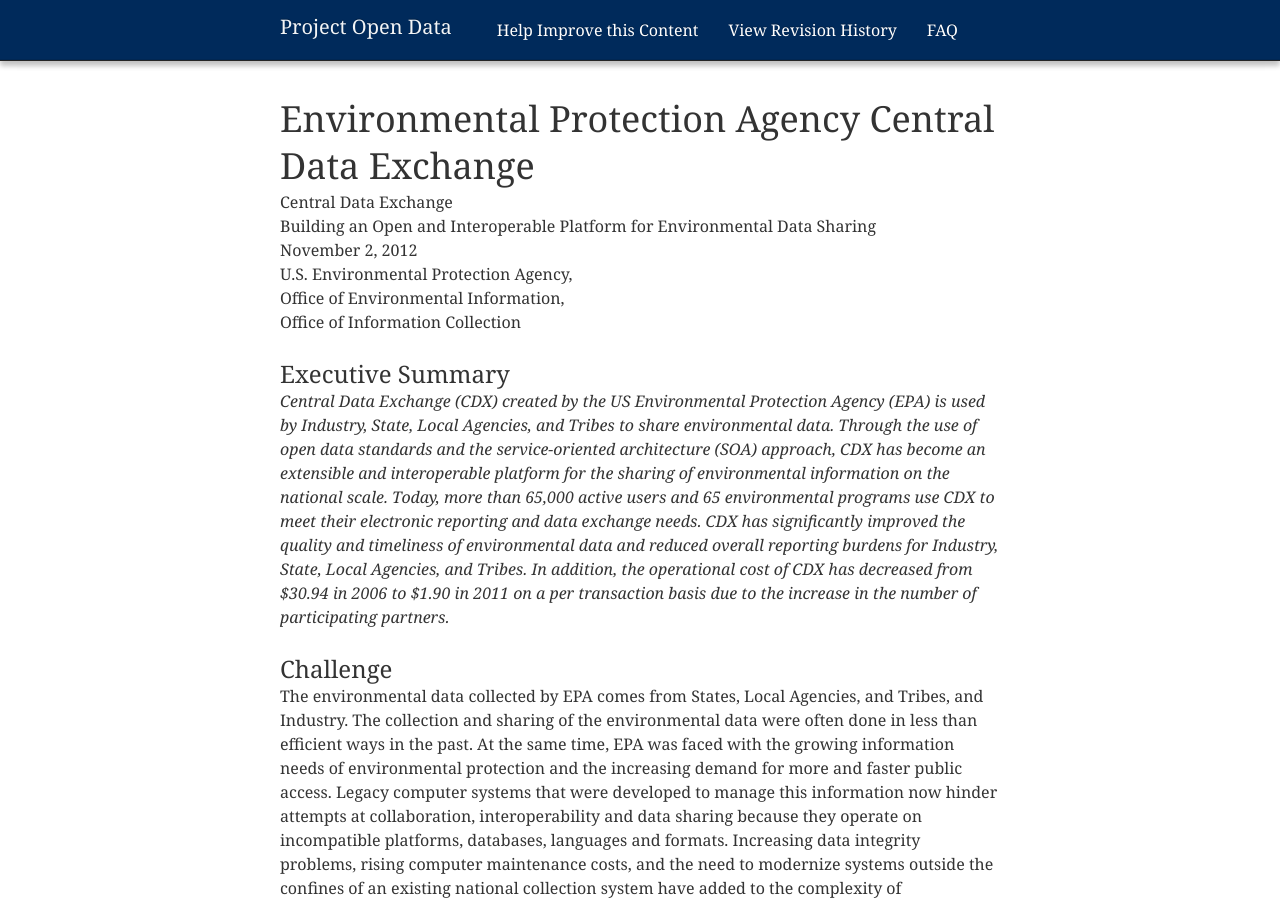
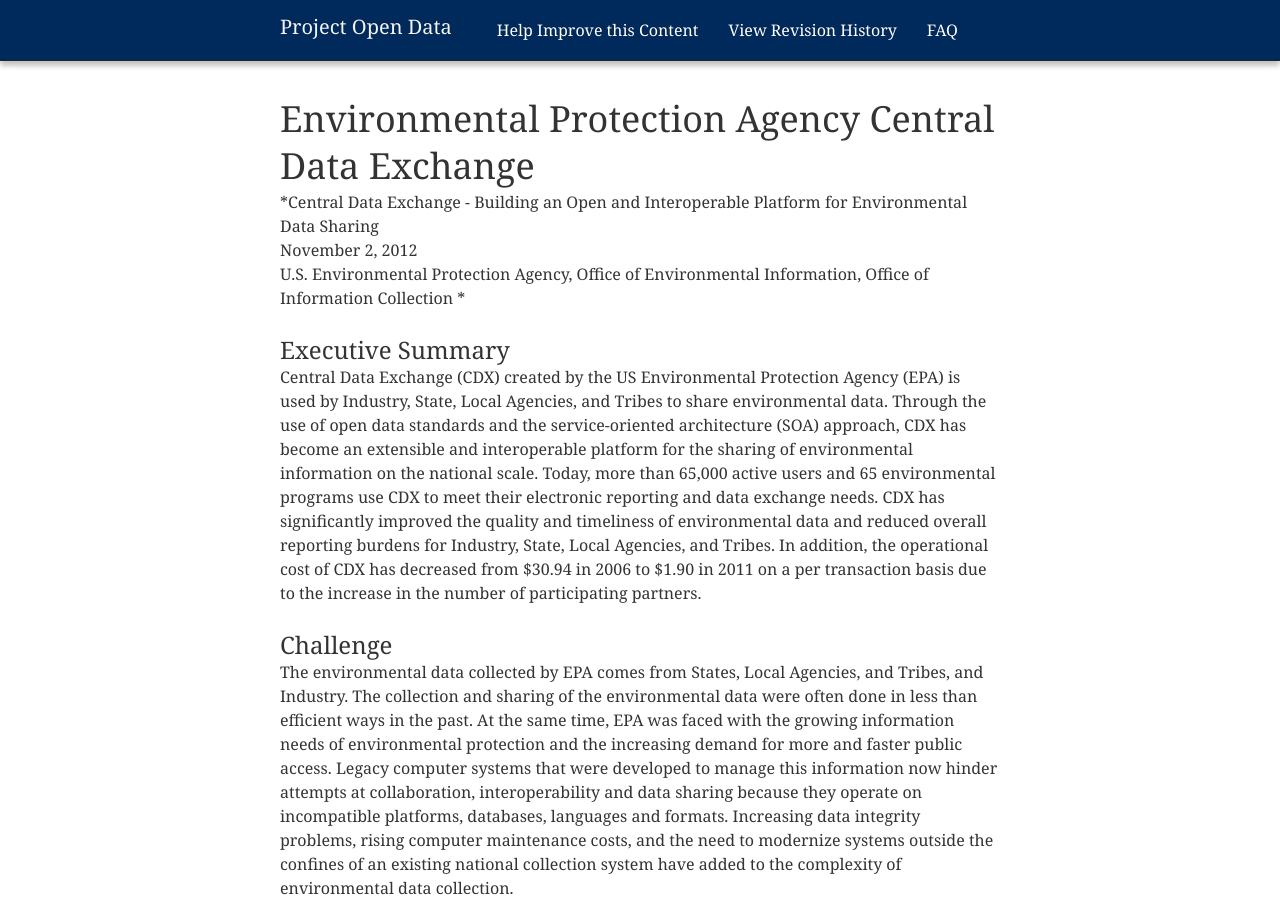
Before and after one commit to gbinal/p-o-d.github.com, a Jekyll site: the page built from epa-case-study.md, in a window 1280 px wide and 900 px high. Built offline with Jekyll 4.4.1, drawn with Linux system fonts in a browser that asks for light colours; nearby versions of some CDN libraries.

Commit message:
corrected some formatting

```diff
--- a/epa-case-study.md
+++ b/epa-case-study.md
@@ -5,15 +5,12 @@ permalink: /epa-case-study/
 filename: epa-case-study.md
 ---
 
-Central Data Exchange
-Building an Open and Interoperable Platform for Environmental Data Sharing
+*Central Data Exchange - Building an Open and Interoperable Platform for Environmental Data Sharing
 November 2, 2012
-U.S. Environmental Protection Agency,
-Office of Environmental Information,
-Office of Information Collection
+U.S. Environmental Protection Agency, Office of Environmental Information, Office of Information Collection  *
 
 ### Executive Summary
-*Central Data Exchange (CDX) created by the US Environmental Protection Agency (EPA) is used by Industry, State, Local Agencies, and Tribes to share environmental data.  Through the use of open data standards and the service-oriented architecture (SOA) approach, CDX has become an extensible and interoperable platform for the sharing of environmental information on the national scale.  Today, more than 65,000 active users and 65 environmental programs use CDX to meet their electronic reporting and data exchange needs.  CDX has significantly improved the quality and timeliness of environmental data and reduced overall reporting burdens for Industry, State, Local Agencies, and Tribes.  In addition, the operational cost of CDX has decreased from $30.94 in 2006 to $1.90 in 2011 on a per transaction basis due to the increase in the number of participating partners.*
+Central Data Exchange (CDX) created by the US Environmental Protection Agency (EPA) is used by Industry, State, Local Agencies, and Tribes to share environmental data.  Through the use of open data standards and the service-oriented architecture (SOA) approach, CDX has become an extensible and interoperable platform for the sharing of environmental information on the national scale.  Today, more than 65,000 active users and 65 environmental programs use CDX to meet their electronic reporting and data exchange needs.  CDX has significantly improved the quality and timeliness of environmental data and reduced overall reporting burdens for Industry, State, Local Agencies, and Tribes.  In addition, the operational cost of CDX has decreased from $30.94 in 2006 to $1.90 in 2011 on a per transaction basis due to the increase in the number of participating partners.
 
 ### Challenge
 The environmental data collected by EPA comes from States, Local Agencies, and Tribes, and Industry.  The collection and sharing of the environmental data were often done in less than efficient ways in the past.  At the same time, EPA was faced with the growing information needs of environmental protection and the increasing demand for more and faster public access.   Legacy computer systems that were developed to manage this information now hinder attempts at collaboration, interoperability and data sharing because they operate on incompatible platforms, databases, languages and formats. Increasing data integrity problems, rising computer maintenance costs, and the need to modernize systems outside the confines of an existing national collection system have added to the complexity of environmental data collection.
```
